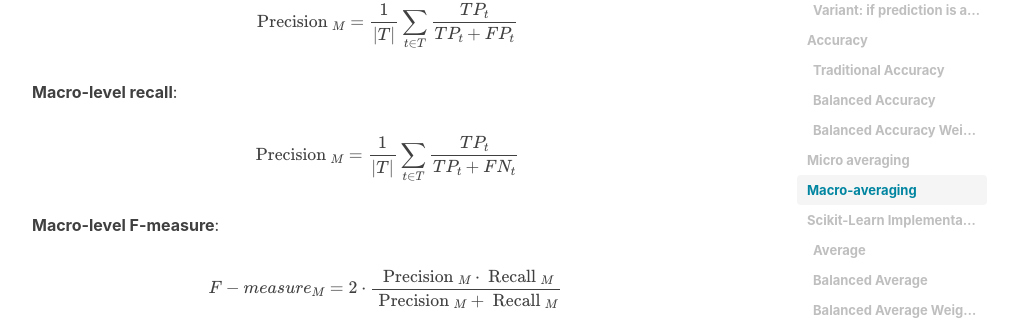
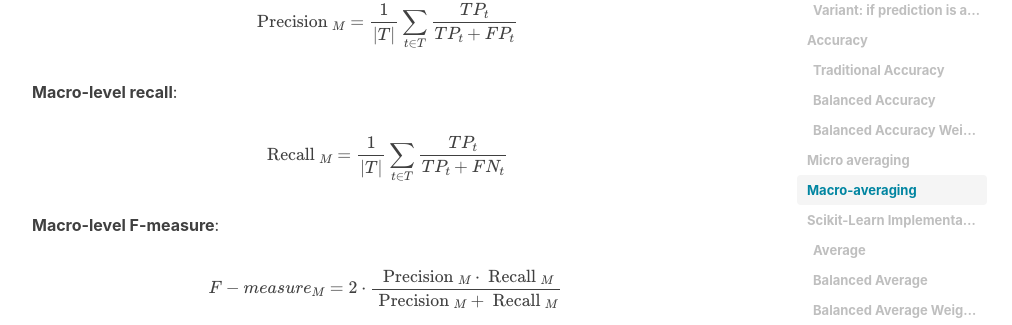
Before and after one commit to nancycyzl/nancycyzl.github.io, a Jekyll site: the page built from _posts/2024-05-15-Multi-class classification metrics.md, in a window 1280 px wide and 900 px high, scrolled down 4014 px. Shown: the part 124-449 px from the top of the window, without its empty margins (233-1245 px from the left). Built offline with Jekyll 4.4.1, drawn with Linux system fonts in a browser that asks for light colours; nearby versions of some CDN libraries; formulas are drawn with MathJax 3; comment, search, counter and statistics services are not loaded.

Commit message:
modified v4 2024-05-15-Multi-class classification metrics.md

```diff
--- a/_posts/2024-05-15-Multi-class classification metrics.md
+++ b/_posts/2024-05-15-Multi-class classification metrics.md
@@ -116,7 +116,7 @@ $$ \text { Precision }_M=\frac{1}{|T|}\sum_{t \in T}\frac{TP_t}{TP_t+FP_t} $$
 
 **Macro-level recall**:
 
-$$ \text { Precision }_M=\frac{1}{|T|}\sum_{t \in T}\frac{TP_t}{TP_t+FN_t} $$
+$$ \text { Recall }_M=\frac{1}{|T|}\sum_{t \in T}\frac{TP_t}{TP_t+FN_t} $$
 
 **Macro-level F-measure**:
 
```
